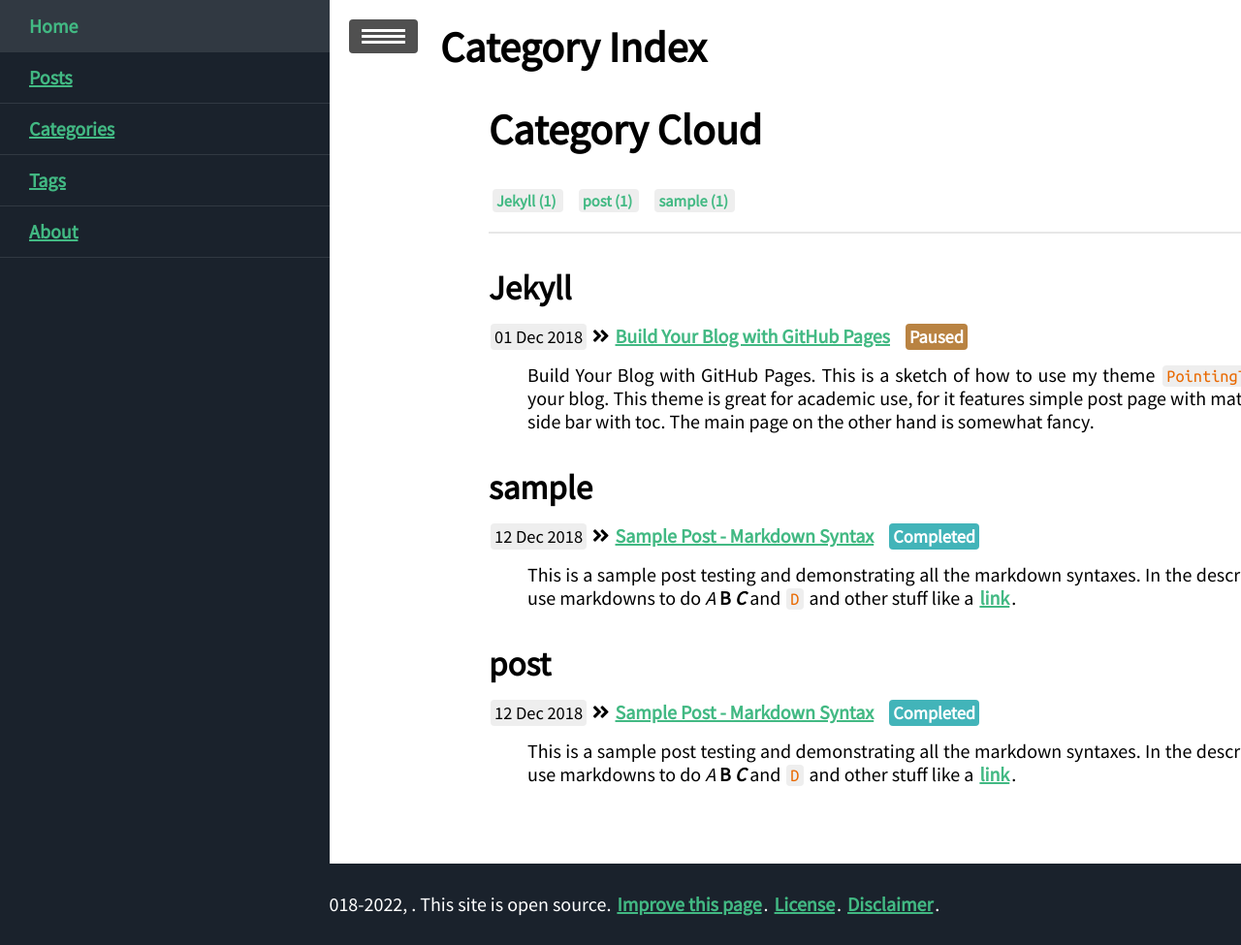
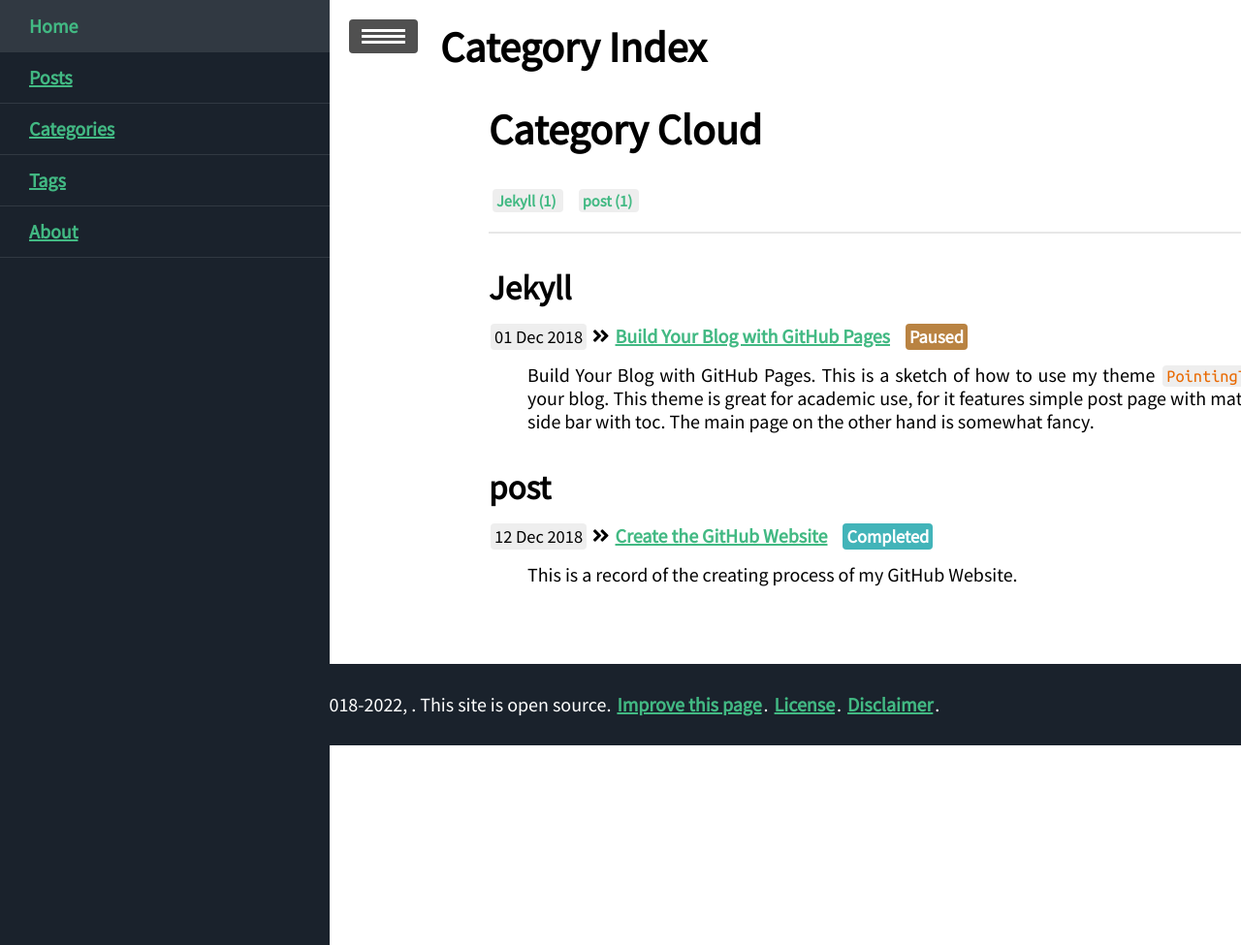
Before and after one commit to feizhao19/feizhao19.github.io, a Jekyll site: the page built from blog/categories.html, in a window 1280 px wide and 975 px high. Shown: the whole window at 97% size. Built offline with Jekyll 4.4.1, drawn with Linux system fonts in a browser that asks for light colours; nearby versions of some CDN libraries.

Commit message:
Create first post

```diff
--- a/_posts/2018-12-12-sample-post.md
+++ b/_posts/2018-12-12-sample-post.md
@@ -1,12 +1,12 @@
 ---
-title: Sample Post - Markdown Syntax
+title: Create the GitHub Website
 commentable: flase
-Edit: 2018-11-14
+Edit: 2021-01-01
 mathjax: true
 mermaid: true
 tags: tag1 tag2 tag3
-categories: sample post
-description: This is a sample post testing and demonstrating all the markdown syntaxes. In the description you can also use markdowns to do *A* **B** ***C*** and `D` and other stuff like a [link](https://yk-liu.github.io).
+categories: post
+description: This is a record of the creating process of my GitHub Website.
 ---
 
 This page's comment is disabled, scroll down to see.
```
